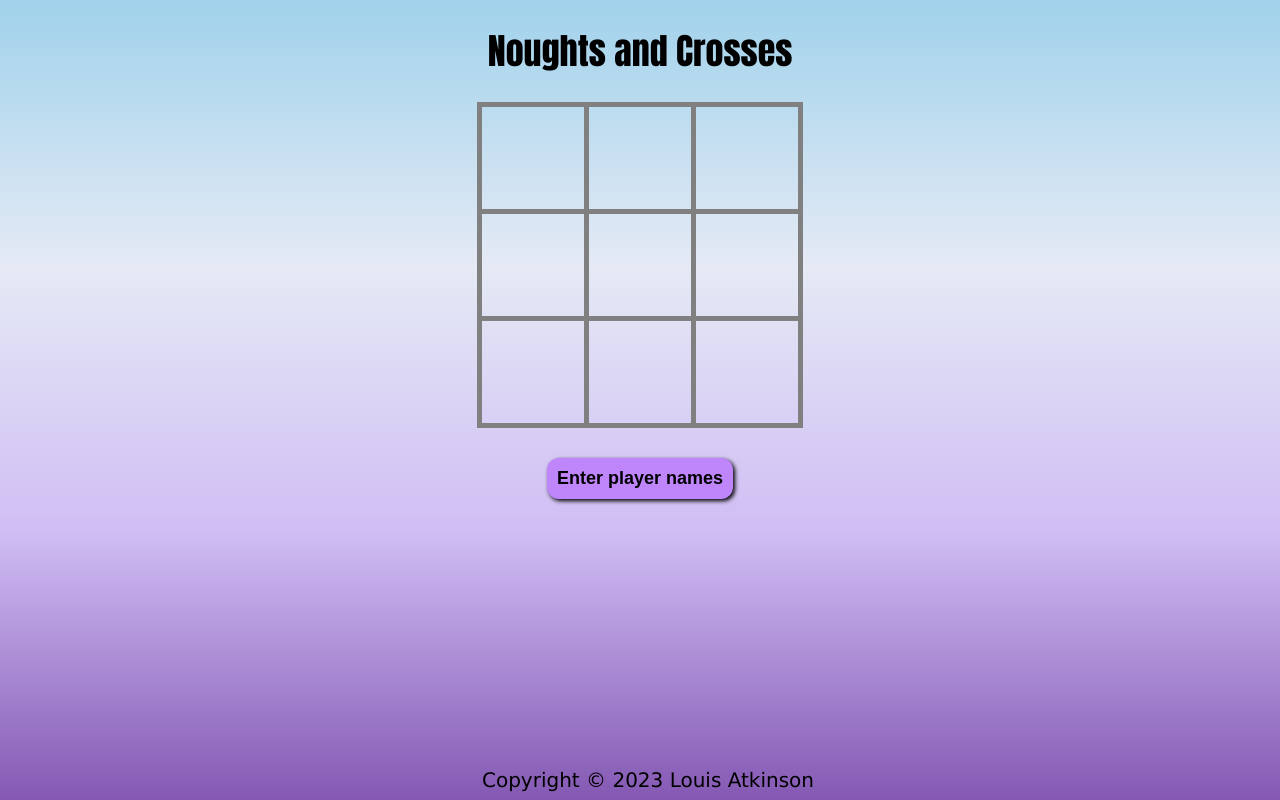
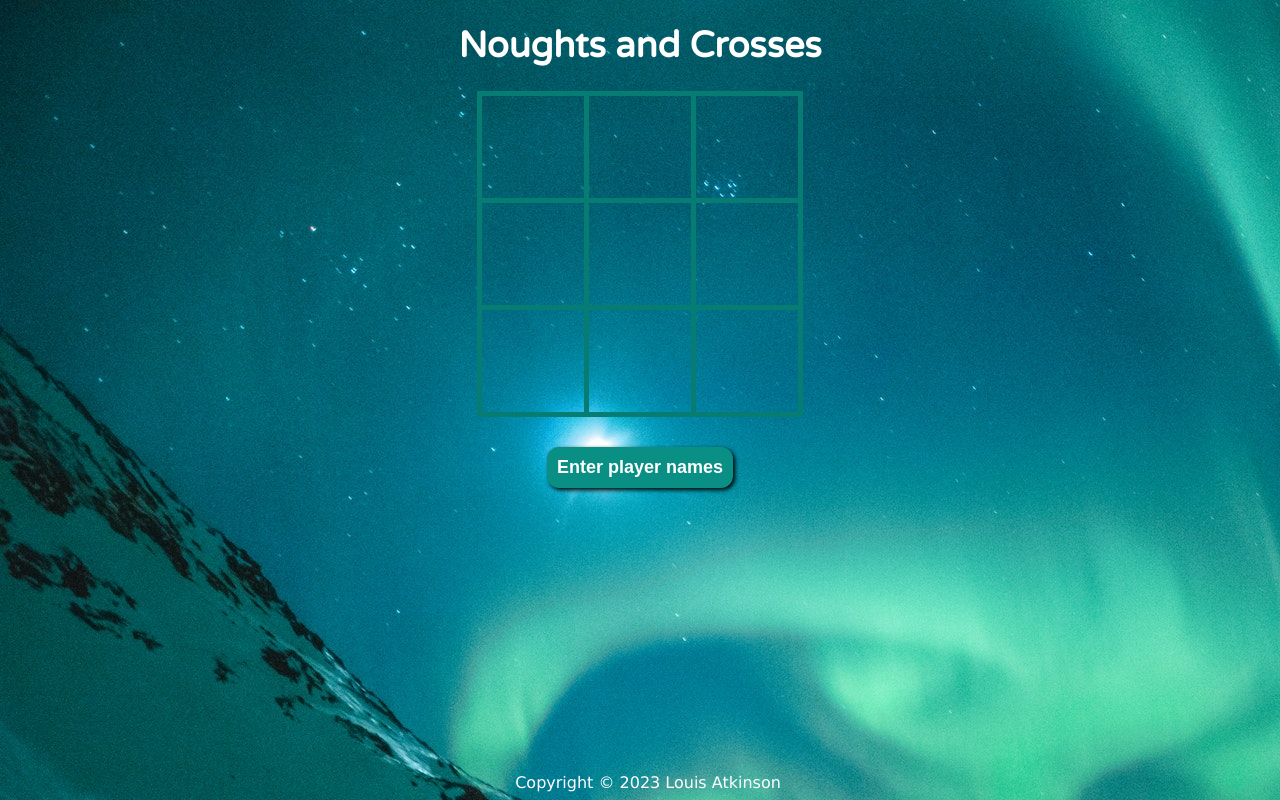
Before and after one commit to LouisAtkinson/noughts-and-crosses, a plain HTML site: page index.html in a window 1280 px wide. Both pictures are taken after a click on the element 533 px from the left and 158 px from the top of the page. Drawn offline with Linux system fonts and the light colour scheme.

Commit message:
Improve styling and fix game so marked cell can't be clicked again

```diff
--- a/javascript.js
+++ b/javascript.js
@@ -56,6 +56,7 @@ let cells = document.getElementsByTagName("TD");
 let cellArray = Array.prototype.slice.call(cells);
 for (const cell of cellArray) {
     cell.addEventListener("click", function() {
+        if (cell.innerHTML === '') {
             if (turn === "p1") {
                 round++;
                 console.log(round);
@@ -82,6 +83,7 @@ for (const cell of cellArray) {
                     p1Turn();
                 }
             }
+        }
     });
 }
 
@@ -101,7 +103,7 @@ function playerOneMenu() {
 }
 
 function submitP1() {
-    let p1Name = document.getElementById("p1name").value;
+    let p1Name = capitalise(document.getElementById("p1name").value);
     playerOne = player(p1Name, 'X');
     document.getElementById("form-popup1").style.display = "none";
     document.getElementById("form-popup2").style.display = "block";
@@ -109,9 +111,10 @@ function submitP1() {
 }
 
 function submitP2() {
-    let p2Name = document.getElementById("p2name").value;
+    let p2Name = capitalise(document.getElementById("p2name").value);
     playerTwo = player(p2Name, 'O');
     document.getElementById("form-popup2").style.display = "none";
+    document.getElementById("form").reset();
     p1Turn();
     return playerTwo;
 }
@@ -178,3 +181,7 @@ function clear() {
         cell.textContent = "";
     }
 }
+
+function capitalise(string) {
+    return string.charAt(0).toUpperCase() + string.slice(1);
+}
--- a/styles.css
+++ b/styles.css
@@ -1,3 +1,10 @@
+@import url('https://fonts.googleapis.com/css2?family=Varela+Round&display=swap');
+
+:root {
+    --button: #0a8f84;
+    --buttonhover: #067c72;
+}
+
 html, body {
     width: 100%;
     height: 100%;
@@ -7,9 +14,9 @@ html, body {
 }
 
 html {
-    font-family:Impact, Haettenschweiler, 'Arial Narrow Bold', sans-serif;
-    background-image: linear-gradient(to bottom, #a0d2eb, #e5eaf5,
-    #d0bdf4, #8458B3);
+    font-family: 'Varela Round', Impact, Haettenschweiler, 'Arial Narrow Bold', sans-serif;
+    background-image: url(./sky.jpg);
+    color: white;
 }
 
 body {
@@ -32,24 +39,29 @@ body {
 td {
     height: 100px;
     width: 100px;
-    border: solid 5px gray;
+    border: solid 5px var(--buttonhover);
     text-align: center;
     font-size: 80px;
+}
+
+button {
+    cursor: pointer;
 }
 
 #playernameBtn {
     font-size: 18px;
     font-weight: 700;
+    color: white;
     padding: 10px;
     border-radius: 12px;
-    background-color: #bf86fc;
+    background-color: var(--button);
     margin: 30px;
     border: none;
     box-shadow: 2px 2px 4px black;
 }
 
 #playernameBtn:hover, input[type=button]:hover, #replay:hover, #change:hover {
-    background-color: #995ed8;
+    background-color: var(--buttonhover);
 }
 
 #form-popup1, #form-popup2 {
@@ -57,7 +69,7 @@ td {
     font-size: 20px;
     width: 340px;
     height: 150px;
-    background-color: #d0bdf4;
+    background-color: transparent;
     border: solid 1px black;
     border-radius: 10px;
     position: fixed;
@@ -90,12 +102,12 @@ input[type=text] {
 input[type=button], #replay, #change {
     font-size: 16px;
     font-weight: 700;
+    color: white;
     width: 30%;
     padding: 10px;
     margin: 5px;
     border-radius: 10px;
-    background-color: #bf86fc;
-    color: black;
+    background-color: var(--button);
     border: none;
     box-shadow: 2px 2px 4px black;
 }
@@ -113,6 +125,7 @@ input[type=button], #replay, #change {
 }
 
 footer {
+    color: white;
     display: flex;
     justify-content: center;
     align-items: center;
@@ -122,7 +135,7 @@ footer {
     right: 0;
     width: 100%;
     padding: 8px;
-    font-size: 20px;
+    font-size: 16px;
     font-family: Verdana, Geneva, Tahoma, sans-serif;
     background-color: transparent;
 }
```
Also changed, not shown: sky.jpg (added). Lines whose indentation alone changed are shown as unchanged.
